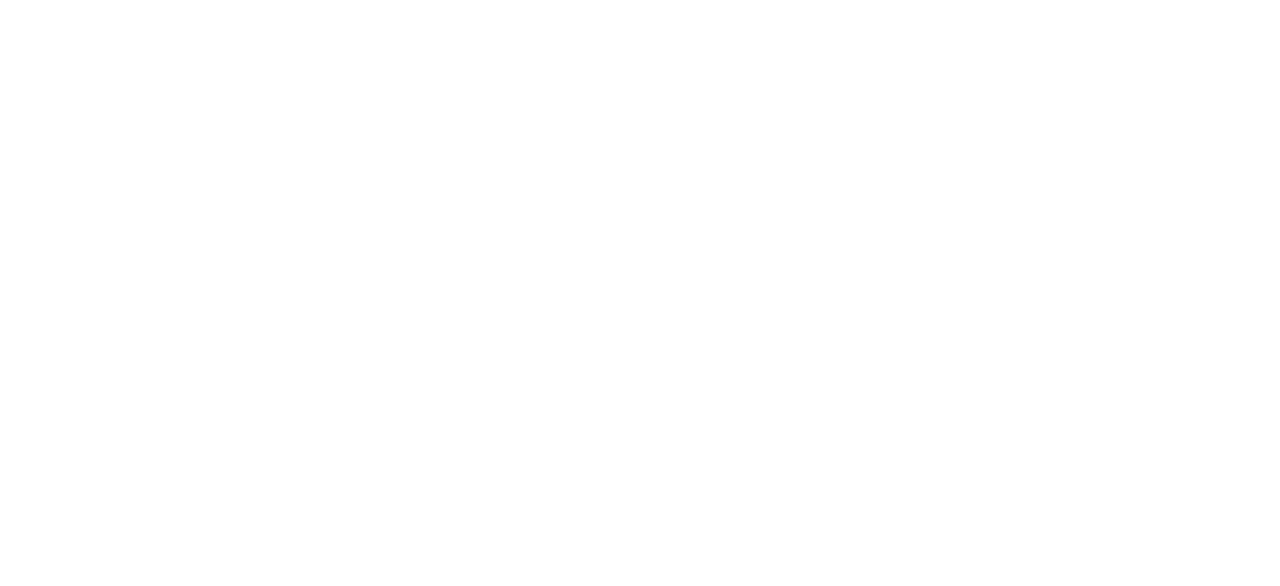
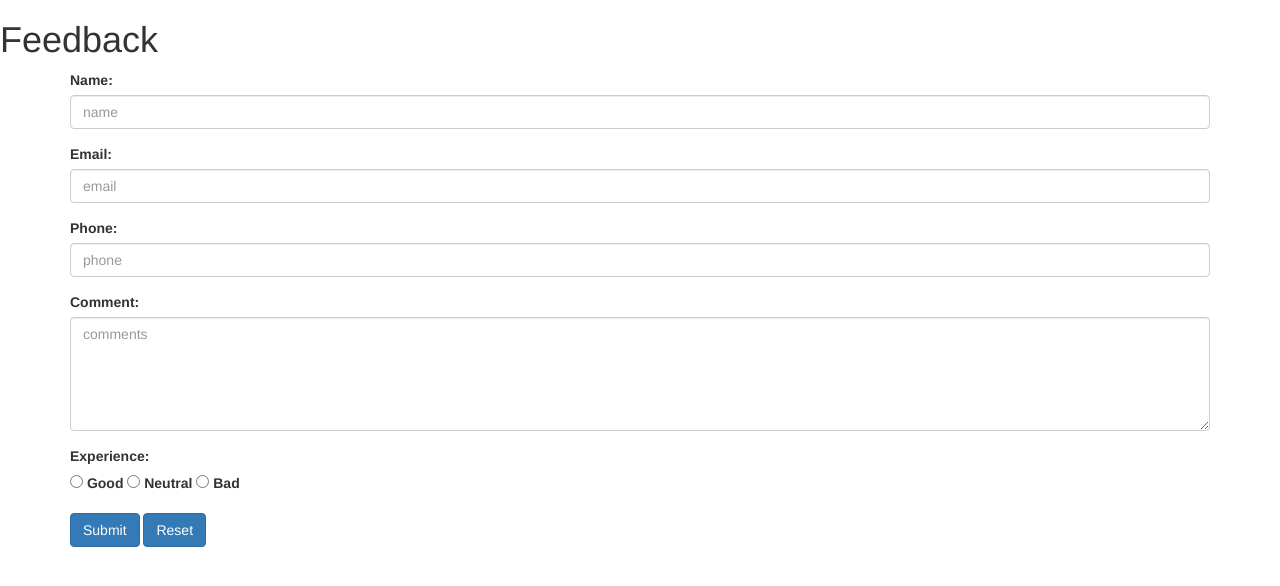
Before and after one commit to RaynerLim/day06, a website: page public/index.html in a window 1280 px wide. Drawn offline with nearby package versions, Linux system fonts and the light colour scheme.

Commit message:
complete first version

```diff
--- a/public/index.html
+++ b/public/index.html
@@ -7,25 +7,82 @@
     <meta name="viewport" content="width=device-width, initial-scale=1.0">
     <meta http-equiv="X-UA-Compatible" content="ie=edge">
 
+    <title>Document</title>
+
+    <!-- load jquery -->
+
+    <!-- Load bootstrap -->
+    <link rel="stylesheet" href="/bootstrap/dist/css/bootstrap.css">
+
+    <script src="/jquery/dist/jquery.js"></script>
+
+    <script src="/bootstrap/dist/js/bootstrap.js"></script>
+
     <!-- load angular script -->
     <script src = "/angular/angular.js"></script>
 
     <!-- load my app script -->
     <script src="index.js"></script>
 
-    <title>Document</title>
-
-    <!-- load jquery -->
-    <script src="/jquery/dist/jquery.js"></script>
-
-    <!-- Load bootstrap -->
-    <link rel="stylesheet" herf="/bootstrap/dist/css/bootstrap.css">
-    <script src="/bootstrap/dist/js/bootstrap.js"></script>
-
 
 </head>
 
 <body ng-controller="MyCon as myCon">
 
+    <h1> Feedback </h1>
+    <div class="container">
+
+        <div class ="row">
+            <div class="col-md-12">
+                <form name="feedbackForm" novalidate ng-submit="myCon.submitForm()">
+
+                    <div class="form-group">
+                        <label for "fffName">Name: </label>
+                        <input type="name" class="form-control" id="fffName" placeholder="name" ng-model="myCon.name">
+                    </div>
+
+                    <div class="form-group">
+                        <label for "fffEmail">Email: </label>
+                        <input type="email" class="form-control" id="fffEmail" placeholder="email" ng-model="myCon.email">
+                    </div>
+
+                    <div class="form-group">
+                        <label for "fffPhone">Phone: </label>
+                        <input type="number" class="form-control" id="fffPhone" placeholder="phone" ng-model="myCon.phone">
+                    </div>
+
+                    <div class="form-group">
+                        <label for "fffComment">Comment: </label>
+                        </br>
+                        <textarea class="form-control" rows="5" id="fffComment" placeholder="comments" ng-model="myCon.comment"></textarea>
+                        </div>
+                        <div class="form-group">
+                            <label for "opt">Experience: </label>
+                            </br>
+                            <div id="experience">
+                            <label>
+                                <input type="radio" name="opt" ng-model="myCon.exp" id="fffGood" value="Good" checked>
+                                Good
+                            </label>
+                            <label>
+                                <input type="radio" name="opt" ng-model="myCon.exp" id="fffNeutral" value="Neutral">
+                                Neutral
+                            </label>
+                            <label>
+                                <input type="radio" name="opt" ng-model="myCon.exp" id="fffBad" value="Bad">
+                                Bad
+                            </label>
+                            </div>
+                        </div>
+
+                        <div class="form-group">
+                            <button type="submit" class="btn btn-primary">Submit</button>
+                            <button type="button" class="btn btn-primary" ng-click="myCon.resetForm()">Reset</button>
+                        </div>
+                    </div>
+                </form>
+            </div>
+        </div>
+    </div>
 </body>
 </html>
--- a/public/index.js
+++ b/public/index.js
@@ -6,6 +6,23 @@
     //Create a function constructor.
     var MyCon = function(){
         var myCon = this;
+        myCon.submitForm = function(){
+            for(var i in myCon){
+                if (typeof(myCon[i])!="function") console.log("Input: %s = %s", i, myCon[i]);
+            }
+            console.log("Feedback submited");
+            myCon.resetForm();
+        };
+
+        myCon.resetForm = function(){
+            myCon.name = "";
+            myCon.email = "";
+            myCon.phone = "";
+            myCon.comment = "";
+            myCon.exp = "";
+        };
+       myCon.resetForm();
+
     };
     //Use the function as a controller
 	MainApp.controller("MyCon", MyCon);
```
